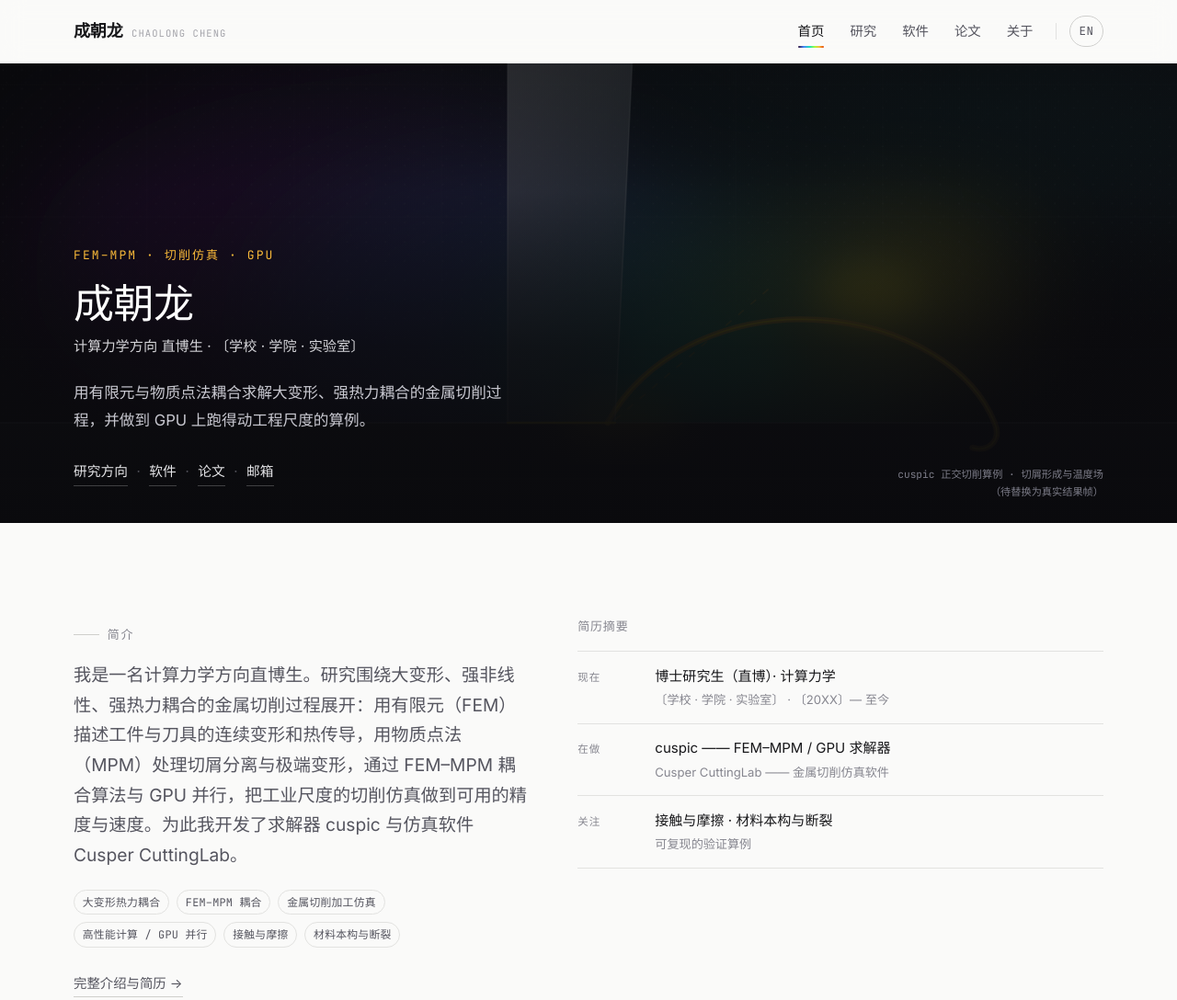
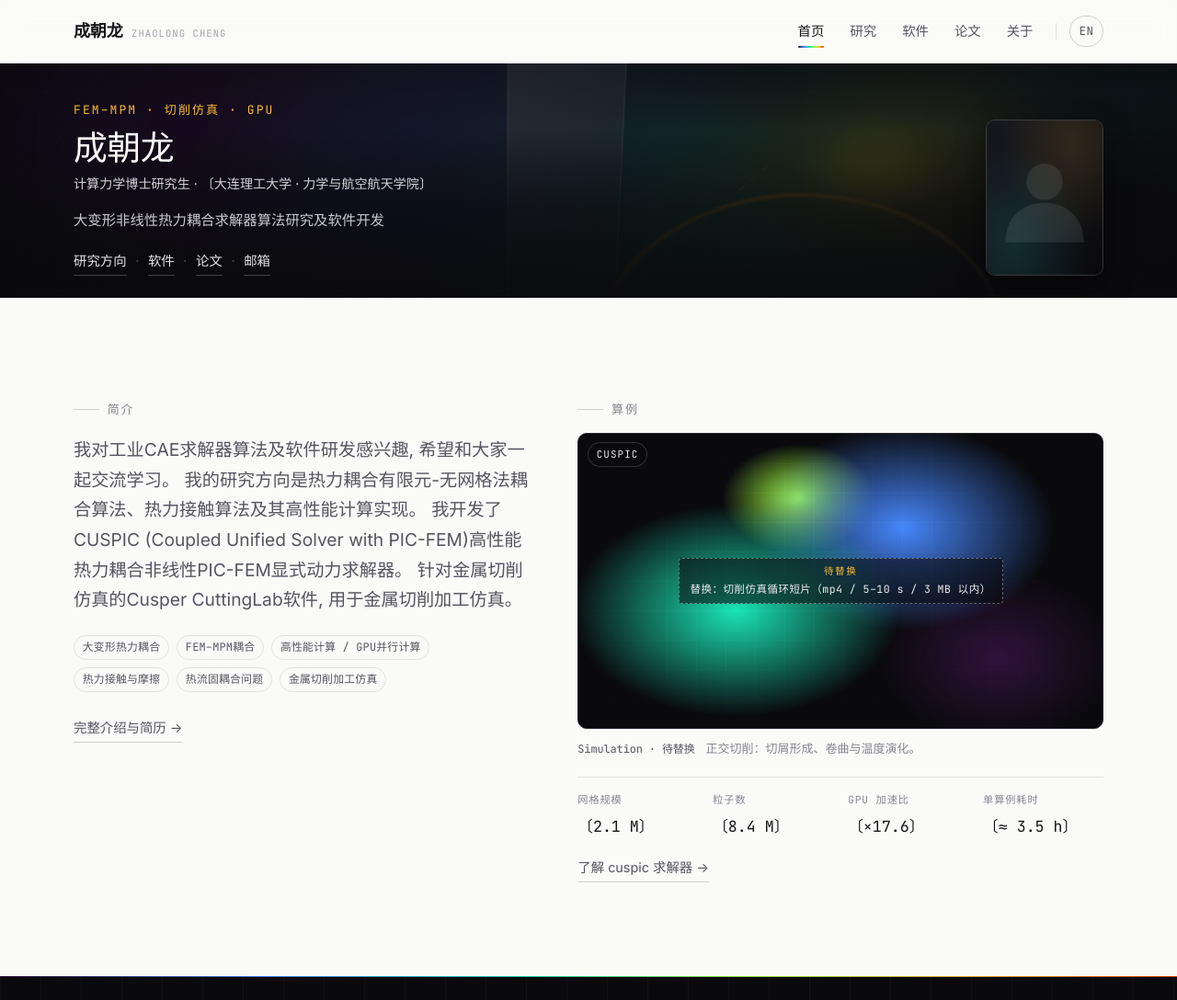
Before and after one commit to chengzhaolong/chengzhaolong.github.io, an Astro site: page / in a window 1280 px wide. Shown: the top 1088 px of the page at 92% size. Built offline with nearby package versions, Linux system fonts and the light colour scheme; Astro itself is replaced by a stand-in of ours.

Commit message:
feat(home): 首屏压缩一半 + 照片入首屏，简介右栏改为算例视频
首屏 min-height 500-620 -> 240-320px（1440x900 实测 522 -> 265px），字号与间距同步收紧；右栏改为 profile.photo 小照片（3:4，点击进 /about），删除 hero__note。

首页去掉研究方向行列表与深色算例区：算例收纳成简介右栏的 case-mini（1 个 16:9 视频 + metrics 指标条 + 小字「了解 cuspic 求解器」），首页顺序变为 首屏 -> 简介+算例 -> 软件 -> 论文 -> 联系。

about 去掉占位照片与 FigureCard；新增 public/media/portrait.svg 占位、profile.yml photo 字段；清理 cv-list / idx-list / hero__note 死样式，metric-strip 改为正文区配色 + auto-fit；README 同步。

```diff
--- a/src/content.config.ts
+++ b/src/content.config.ts
@@ -99,6 +99,8 @@ const profile = defineCollection({
     affiliation: z.string(),
     affiliation_en: z.string(),
     location: z.string(),
+    /** 首屏小照片（3:4 竖图）；不给则用 /media/portrait.svg 占位 */
+    photo: z.string().optional(),
     email: z.string(),
     tagline_zh: z.string(),
     tagline_en: z.string(),
--- a/src/data/profile.yml
+++ b/src/data/profile.yml
@@ -9,39 +9,45 @@
   demo: true
 
   name: 成朝龙
-  name_en: Chaolong Cheng
-  latin: CHAOLONG CHENG
+  name_en: Zhaolong Cheng
+  latin: ZHAOLONG CHENG
 
-  title: 计算力学方向 直博生
+  title: 计算力学博士研究生
   title_en: Ph.D. Candidate in Computational Mechanics
 
   # 单位 / 实验室
-  affiliation: 〔学校 · 学院 · 实验室〕
+  affiliation: 〔大连理工大学 · 力学与航空航天学院〕
   affiliation_en: 〔University · School · Lab〕
   location: 中国
 
+  # 首屏小照片（3:4 竖图）。换成自己的照片后，把这里改成 /media/portrait.jpg
+  photo: /media/portrait.svg
+
   # 邮箱（建议用图片或表单方式防爬，见 README）
-  email: chengchaolong@example.com
+  email: chengzhaolong@mail.dlut.edu.cn
 
   # 首屏一句话（同时也是 meta description 的一部分，写"做什么"而不是口号）
-  tagline_zh: 用有限元与物质点法耦合求解大变形、强热力耦合的金属切削过程，并做到 GPU 上跑得动工程尺度的算例。
+  tagline_zh: 大变形非线性热力耦合求解器算法研究及软件开发
   tagline_en: Large-deformation thermo-mechanical cutting — solved accurately and fast.
 
   intro_zh: |-
-    我是一名计算力学方向直博生。研究围绕大变形、强非线性、强热力耦合的金属切削过程展开：用有限元（FEM）描述工件与刀具的连续变形和热传导，用物质点法（MPM）处理切屑分离与极端变形，通过 FEM–MPM 耦合算法与 GPU 并行，把工业尺度的切削仿真做到可用的精度与速度。为此我开发了求解器 cuspic 与仿真软件 Cusper CuttingLab。
+    我对工业CAE求解器算法及软件研发感兴趣, 希望和大家一起交流学习。
+    我的研究方向是热力耦合有限元-无网格法耦合算法、热力接触算法及其高性能计算实现。
+    我开发了CUSPIC (Coupled Unified Solver with PIC-FEM)高性能热力耦合非线性PIC-FEM显式动力求解器。
+    针对金属切削仿真的Cusper CuttingLab软件, 用于金属切削加工仿真。
 
   intro_en: |-
     I am a Ph.D. candidate in computational mechanics. My research targets metal cutting processes dominated by large deformation, strong non-linearity and thermo-mechanical coupling: the finite element method resolves the continuum response of workpiece and tool, the material point method handles chip separation and extreme distortion, and a FEM–MPM coupling scheme together with GPU parallelism makes industrial-scale cutting simulation both accurate and affordable. I build and maintain the cuspic solver and the Cusper CuttingLab application.
 
   interests:
     - 大变形热力耦合
-    - FEM–MPM 耦合
+    - FEM–MPM耦合
+    - 高性能计算 / GPU并行计算
+    - 热力接触与摩擦
+    - 热流固耦合问题
     - 金属切削加工仿真
-    - 高性能计算 / GPU 并行
-    - 接触与摩擦
-    - 材料本构与断裂
 
-  # 教育/任职经历：首页「简历摘要」与 /about 页共用，一处维护
+  # 教育/任职经历：只用于 /about 的时间线，一处维护
   timeline:
     - when: 〔20XX〕— 至今
       what: 博士研究生（直博）· 计算力学
@@ -52,7 +58,7 @@
       where: 〔学校〕
       desc: 〔可写：毕业论文题目、科研训练、竞赛与奖学金〕
 
-  # 首页「算例」区的实测指标（等宽字体横排，4 项以内最好看）
+  # 首页「算例」小面板的实测指标（等宽字体横排，4 项以内最好看）
   metrics:
     - k: 网格规模
       v: 〔2.1 M〕
--- a/src/pages/index.astro
+++ b/src/pages/index.astro
@@ -1,19 +1,17 @@
 ---
 import Base from '../layouts/Base.astro';
 import { getCollection, getEntry } from 'astro:content';
-import FigureCard from '../components/FigureCard.astro';
 import VideoCard from '../components/VideoCard.astro';
 import SoftwareCard from '../components/SoftwareCard.astro';
 import PubItem from '../components/PubItem.astro';
 
 const profile = (await getEntry('profile', 'main'))!.data;
-const research = (await getCollection('research')).sort((a, b) => a.data.order - b.data.order);
 const software = await getCollection('software');
 const pubs = (await getCollection('publications')).sort((a, b) => b.data.year - a.data.year);
 const featured = [...pubs.filter((p) => p.data.highlight), ...pubs.filter((p) => !p.data.highlight)].slice(0, 3);
 
-const now = profile.timeline[0];
 const contactHref = `mailto:${profile.email}`;
+const portrait = profile.photo ?? '/media/portrait.svg';
 ---
 
 <Base
@@ -21,13 +19,14 @@ const contactHref = `mailto:${profile.email}`;
     .slice(0, 4)
     .join('、')}。`}
 >
-  <!-- ============ 首屏：姓名退后，工作在前 ============ -->
+  <!-- ============ 首屏：姓名退后，照片与工作在前 ============ -->
   <section class="hero">
     <div class="hero__media">
       <img src="/media/hero-contour.svg" alt="" width="1600" height="900" fetchpriority="high" />
     </div>
 
     <div class="hero__inner">
+      <div class="hero__text">
         <p class="hero__eyebrow">FEM–MPM · 切削仿真 · GPU</p>
         <h1 class="hero__title">{profile.name}</h1>
         <p class="hero__affil">{profile.title} · {profile.affiliation}</p>
@@ -44,10 +43,13 @@ const contactHref = `mailto:${profile.email}`;
         </p>
       </div>
 
-    <p class="hero__note">cuspic 正交切削算例 · 切屑形成与温度场（待替换为真实结果帧）</p>
+      <a class="hero__portrait" href="/about" aria-label={`关于 ${profile.name}：简介与简历`}>
+        <img src={portrait} alt={`${profile.name}的照片`} width="600" height="800" />
+      </a>
+    </div>
   </section>
 
-  <!-- ============ 简介 + 简历摘要 ============ -->
+  <!-- ============ 简介 + 算例（视频代替简历摘要） ============ -->
   <section class="section" id="intro">
     <div class="container">
       <div class="split split--top">
@@ -62,123 +64,17 @@ const contactHref = `mailto:${profile.email}`;
           </p>
         </div>
 
-        <aside data-reveal style="--d:.08s">
-          <p class="card__meta" style="display:block;margin-bottom:.9rem">简历摘要</p>
-          <dl class="cv-list">
-            <div>
-              <dt>现在</dt>
-              <dd>
-                {now.what}
-                <span>{now.where} · {now.when}</span>
-              </dd>
-            </div>
-            <div>
-              <dt>在做</dt>
-              <dd>
-                cuspic —— FEM–MPM / GPU 求解器
-                <span>Cusper CuttingLab —— 金属切削仿真软件</span>
-              </dd>
-            </div>
-            <div>
-              <dt>关注</dt>
-              <dd>
-                接触与摩擦 · 材料本构与断裂
-                <span>可复现的验证算例</span>
-              </dd>
-            </div>
-          </dl>
-        </aside>
-      </div>
-    </div>
-  </section>
-
-  <!-- ============ 研究方向（行列表） ============ -->
-  <section class="section">
-    <div class="container">
-      <div class="section-head">
-        <div class="section-head__text">
-          <span class="eyebrow">研究方向</span>
-          <h2 style="margin-top:.65rem">在解的问题</h2>
-          <p>从物理建模到数值方法，再到并行实现，最后落到能用的软件。</p>
-        </div>
-        <a class="btn btn--ghost" href="/research">全部方向 →</a>
-      </div>
-
-      <ul class="idx-list">
-        {research.map((r, i) => (
-          <li>
-            <a
-              class="idx-list__item"
-              href={`/research/${r.id}`}
-              data-reveal
-              style={`--d:${i * 0.05}s`}
-            >
-              <span class="idx-list__num">{String(i + 1).padStart(2, '0')}</span>
-              <span class="idx-list__title">{r.data.title}</span>
-              <span class="idx-list__text">{r.data.summary.replace(/。\s*$/, '')}</span>
-              <span class="idx-list__arrow" aria-hidden="true">→</span>
-            </a>
-          </li>
-        ))}
-      </ul>
-    </div>
-  </section>
-
-  <!-- ============ 算例（深色，重点展示） ============ -->
-  <section class="media-band" id="cases">
-    <div class="container">
-      <div class="section-head">
-        <div class="section-head__text">
-          <span class="eyebrow eyebrow--media">算例</span>
-          <h2 style="margin-top:.65rem">三个代表性算例</h2>
-          <p>切屑形成、温度场与力–时间曲线。下面四块媒体待替换为实测结果。</p>
-        </div>
-        <a class="btn btn--media-ghost" href="/research/cutting">切削方向 →</a>
-      </div>
-
-      <div class="media-grid">
-        <div class="span-12">
+        <div class="case-mini" data-reveal style="--d:.08s">
+          <span class="eyebrow">算例</span>
           <VideoCard
-            alt="金属切削过程仿真动画：切屑形成与温度演化"
-            badge="Simulation"
-            caption="正交切削：切屑形成与温度演化。替换为你的循环短片（720p / 5–10 s / 3 MB 以内）。"
-            meta="Animation · 待替换"
+            alt="正交切削过程仿真动画：切屑形成与温度演化"
+            badge="cuspic"
+            caption="正交切削：切屑形成、卷曲与温度演化。"
+            meta="Simulation · 待替换"
             placeholder="c"
-            placeholderLabel="替换：切削仿真循环短片（mp4）"
-            ratio="21 / 9"
+            placeholderLabel="替换：切削仿真循环短片（mp4 / 5–10 s / 3 MB 以内）"
+            ratio="16 / 9"
           />
-        </div>
-        <div class="span-4">
-          <FigureCard
-            alt="切削温度场云图"
-            caption="温度场分布，最高温出现在刀–屑接触区。"
-            meta="Temperature · 待替换"
-            placeholder="b"
-            placeholderLabel="替换：温度场云图"
-            ratio="1 / 1"
-          />
-        </div>
-        <div class="span-4">
-          <FigureCard
-            alt="等效塑性应变云图"
-            caption="等效塑性应变：主剪切带的局部化与切屑分离。"
-            meta="PEEQ · 待替换"
-            placeholder="a"
-            placeholderLabel="替换：等效塑性应变云图"
-            ratio="1 / 1"
-          />
-        </div>
-        <div class="span-4">
-          <FigureCard
-            alt="切削力与温度随时间变化曲线"
-            caption="切削力与最高温度的时间曲线，稳态段用于工艺对比。"
-            meta="Force / Temperature · 待替换"
-            placeholder="c"
-            placeholderLabel="替换：力–时间 / 温度–时间曲线"
-            ratio="1 / 1"
-          />
-        </div>
-      </div>
 
           {
             profile.metrics.length > 0 && (
@@ -192,6 +88,12 @@ const contactHref = `mailto:${profile.email}`;
               </dl>
             )
           }
+
+          <p class="case-mini__link">
+            <a class="link-quiet" href="/software/cuspic">了解 cuspic 求解器 →</a>
+          </p>
+        </div>
+      </div>
     </div>
   </section>
 
--- a/src/styles/global.css
+++ b/src/styles/global.css
@@ -574,13 +574,13 @@ a.badge:hover {
   height: 2px;
 }
 
-/* ---------- 8. hero（收敛版：姓名退后，工作在前） ---------- */
+/* ---------- 8. hero（矮化版：姓名退后，照片在前） ---------- */
 .hero {
   position: relative;
   display: flex;
   align-items: flex-end;
-  min-height: clamp(500px, 58vh, 620px);
-  padding-block: clamp(5rem, 10vh, 7rem) clamp(2.5rem, 5vh, 3.5rem);
+  min-height: clamp(240px, 28vh, 320px);
+  padding-block: clamp(2.25rem, 5vh, 3.25rem) clamp(1.5rem, 3vh, 2rem);
   background: var(--media-bg);
   color: var(--media-ink);
   overflow: hidden;
@@ -619,8 +619,39 @@ a.badge:hover {
 }
 
 .hero__inner {
+  display: flex;
+  align-items: flex-end;
+  justify-content: space-between;
+  gap: clamp(1.25rem, 3vw, 2.5rem);
   width: min(var(--container), 100% - 2.5rem);
   margin-inline: auto;
+}
+
+.hero__text {
+  min-width: 0;
+}
+
+/* 首屏右上角的小照片：唯一一处"人"的视觉锚点 */
+.hero__portrait {
+  flex: 0 0 auto;
+  display: block;
+  width: clamp(96px, 10vw, 132px);
+  overflow: hidden;
+  border: 1px solid rgb(255 255 255 / 16%);
+  border-radius: var(--radius);
+  box-shadow: 0 12px 32px rgb(0 0 0 / 45%);
+  transition: border-color 0.25s var(--ease), transform 0.25s var(--ease);
+}
+
+.hero__portrait img {
+  display: block;
+  width: 100%;
+  height: auto;
+}
+
+.hero__portrait:hover {
+  border-color: rgb(250 186 57 / 55%);
+  transform: translateY(-2px);
 }
 
 .hero__eyebrow {
@@ -632,9 +663,9 @@ a.badge:hover {
 }
 
 .hero__title {
-  margin-top: 1.1rem;
+  margin-top: 0.6rem;
   font-family: var(--f-display);
-  font-size: clamp(2rem, 3.6vw, 2.75rem);
+  font-size: clamp(1.75rem, 3.2vw, 2.3rem);
   font-weight: 500;
   line-height: 1.1;
   letter-spacing: -0.012em;
@@ -649,17 +680,17 @@ a.badge:hover {
 
 /* 头衔 / 单位：紧随姓名的一行小字 */
 .hero__affil {
-  margin-top: 0.55rem;
-  font-size: 0.95rem;
-  line-height: 1.65;
+  margin-top: 0.45rem;
+  font-size: 0.88rem;
+  line-height: 1.6;
   color: #d4d4d8;
 }
 
 .hero__lede {
-  margin-top: 1.5rem;
-  max-width: min(46ch, 100%);
-  font-size: clamp(0.98rem, 1.3vw, 1.06rem);
-  line-height: 1.78;
+  margin-top: 1rem;
+  max-width: min(54ch, 100%);
+  font-size: clamp(0.95rem, 1.2vw, 1.02rem);
+  line-height: 1.74;
   color: #c9c9d1;
 }
 
@@ -669,8 +700,9 @@ a.badge:hover {
   flex-wrap: wrap;
   align-items: baseline;
   gap: 0.35rem 0.6rem;
-  margin-top: 1.75rem;
-  font-size: 0.92rem;
+  margin-top: 1.15rem;
+  margin-bottom: 0;
+  font-size: 0.9rem;
 }
 
 .link-row a {
@@ -689,19 +721,6 @@ a.badge:hover {
 .link-row__sep {
   color: #52525b;
   user-select: none;
-}
-
-/* 背景图图注：让首屏的图成为"工作证据"而非装饰 */
-.hero__note {
-  position: absolute;
-  right: max(1.25rem, calc((100% - var(--container)) / 2));
-  bottom: clamp(1rem, 3vh, 2rem);
-  max-width: 34ch;
-  font-family: var(--f-mono);
-  font-size: 0.7rem;
-  line-height: 1.7;
-  text-align: right;
-  color: #7c7c88;
 }
 
 /* ---------- 9. media band（深色"图版"区） ---------- */
@@ -1119,120 +1138,24 @@ a:focus-visible .figure__zoom {
   font-size: var(--fs-sm);
 }
 
-/* ---------- 12b. 首页简历摘要（cv-list） ---------- */
-.cv-list {
-  margin: 0;
+/* ---------- 12b. 首页「算例」小面板（简介右栏：视频 + 指标 + 链接） ---------- */
+.case-mini > .eyebrow {
+  margin-bottom: 0.85rem;
+}
+
+.case-mini__link {
+  margin-top: 1.15rem;
+  font-size: 0.88rem;
+}
+
+/* ---------- 12d. 算例指标条（metric-strip，正文区用） ---------- */
+.metric-strip {
+  display: grid;
+  grid-template-columns: repeat(auto-fit, minmax(7.5rem, 1fr));
+  gap: 0.9rem 1rem;
+  margin-top: 1.25rem;
+  padding-top: 0.9rem;
   border-top: 1px solid var(--line);
-}
-
-.cv-list > div {
-  display: grid;
-  grid-template-columns: 4.25rem minmax(0, 1fr);
-  gap: 0.35rem 1rem;
-  padding-block: 0.9rem;
-  border-bottom: 1px solid var(--line);
-}
-
-.cv-list dt {
-  font-family: var(--f-mono);
-  font-size: 0.72rem;
-  letter-spacing: 0.08em;
-  color: var(--ink-3);
-  padding-top: 0.2rem;
-}
-
-.cv-list dd {
-  margin: 0;
-  font-size: 0.94rem;
-  line-height: 1.62;
-  color: var(--ink);
-}
-
-.cv-list dd span {
-  display: block;
-  margin-top: 0.2rem;
-  font-size: 0.82rem;
-  color: var(--ink-3);
-}
-
-/* ---------- 12c. 研究方向行列表（idx-list） ---------- */
-.idx-list {
-  display: block;
-  margin: 0;
-  padding: 0;
-  list-style: none;
-  border-bottom: 1px solid var(--line);
-}
-
-.idx-list__item {
-  position: relative;
-  display: grid;
-  grid-template-columns: 2.5rem minmax(8rem, 0.85fr) minmax(0, 1.7fr) 1.5rem;
-  align-items: center;
-  gap: 1.5rem;
-  padding: 1.35rem 0.25rem 1.35rem 0;
-  border-top: 1px solid var(--line);
-  text-decoration: none;
-  transition: padding-left 0.25s var(--ease), background 0.25s var(--ease);
-}
-
-.idx-list__item::before {
-  content: '';
-  position: absolute;
-  inset: 0 auto 0 0;
-  width: 2px;
-  background: var(--grad-data);
-  opacity: 0;
-  transition: opacity 0.25s var(--ease);
-}
-
-.idx-list__item:hover {
-  padding-left: 0.9rem;
-  background: rgb(33 145 140 / 3.5%);
-}
-
-.idx-list__item:hover::before {
-  opacity: 1;
-}
-
-.idx-list__num {
-  font-family: var(--f-mono);
-  font-size: 0.76rem;
-  color: var(--ink-3);
-}
-
-.idx-list__title {
-  font-size: 1.05rem;
-  font-weight: 500;
-  letter-spacing: -0.01em;
-  color: var(--ink);
-}
-
-.idx-list__text {
-  font-size: 0.9rem;
-  line-height: 1.65;
-  color: var(--ink-2);
-}
-
-.idx-list__arrow {
-  justify-self: end;
-  color: var(--ink-3);
-  transition: transform 0.25s var(--ease), color 0.25s var(--ease);
-}
-
-.idx-list__item:hover .idx-list__arrow {
-  transform: translateX(4px);
-  color: var(--accent);
-}
-
-/* ---------- 12d. 算例指标条（metric-strip，深色区用） ---------- */
-.metric-strip {
-  display: grid;
-  grid-template-columns: repeat(4, minmax(0, 1fr));
-  gap: 1rem;
-  margin-top: clamp(1.5rem, 3vw, 2.25rem);
-  padding-top: 1.1rem;
-  border-top: 1px solid rgb(255 255 255 / 8%);
 }
 
 .metric-strip > div {
@@ -1248,16 +1171,15 @@ a:focus-visible .figure__zoom {
 .metric-strip__k {
   font-family: var(--f-mono);
   font-size: 0.7rem;
-  letter-spacing: 0.1em;
-  text-transform: uppercase;
-  color: var(--media-ink-2);
+  letter-spacing: 0.08em;
+  color: var(--ink-3);
 }
 
 .metric-strip__v {
   font-family: var(--f-mono);
-  font-size: clamp(1rem, 1.5vw, 1.15rem);
+  font-size: clamp(0.95rem, 1.3vw, 1.05rem);
   font-variant-numeric: tabular-nums;
-  color: var(--media-ink);
+  color: var(--ink);
 }
 
 /* ---------- 12e. 页尾联系条（替代大 CTA） ---------- */
@@ -2270,35 +2192,13 @@ button.badge:hover {
     grid-column: span 12;
   }
 
-  .idx-list__item {
-    grid-template-columns: 2.25rem minmax(0, 1fr) 1.25rem;
-    gap: 0.3rem 0.9rem;
-    align-items: start;
-    padding-block: 1.15rem;
-  }
-
-  .idx-list__num {
-    grid-row: 1 / 3;
-    padding-top: 0.15rem;
-  }
-
-  .idx-list__title,
-  .idx-list__text {
-    grid-column: 2;
-  }
-
-  .idx-list__arrow {
-    grid-column: 3;
-    grid-row: 1 / 3;
-    align-self: center;
-  }
-
   .hero {
-    min-height: clamp(460px, 56vh, 560px);
-  }
-
-  .hero__note {
-    display: none;
+    min-height: clamp(200px, 23vh, 260px);
+    padding-block: clamp(1.75rem, 4vh, 2.5rem) clamp(1.25rem, 2.5vh, 1.75rem);
+  }
+
+  .hero__portrait {
+    width: 100px;
   }
 }
 
@@ -2313,16 +2213,11 @@ button.badge:hover {
   }
 
   .hero__title {
-    font-size: clamp(1.9rem, 7.5vw, 2.25rem);
-  }
-
-  .metric-strip {
-    grid-template-columns: repeat(2, minmax(0, 1fr));
-  }
-
-  .cv-list > div {
-    grid-template-columns: minmax(0, 1fr);
-    gap: 0.15rem;
+    font-size: clamp(1.6rem, 6.6vw, 2rem);
+  }
+
+  .hero__portrait {
+    width: 84px;
   }
 
   .brand__latin {
```
Also changed, not shown: src/pages/about.astro (+0 -12 lines), README.md, public/media/portrait.svg (added). Lines whose indentation alone changed are shown as unchanged.
